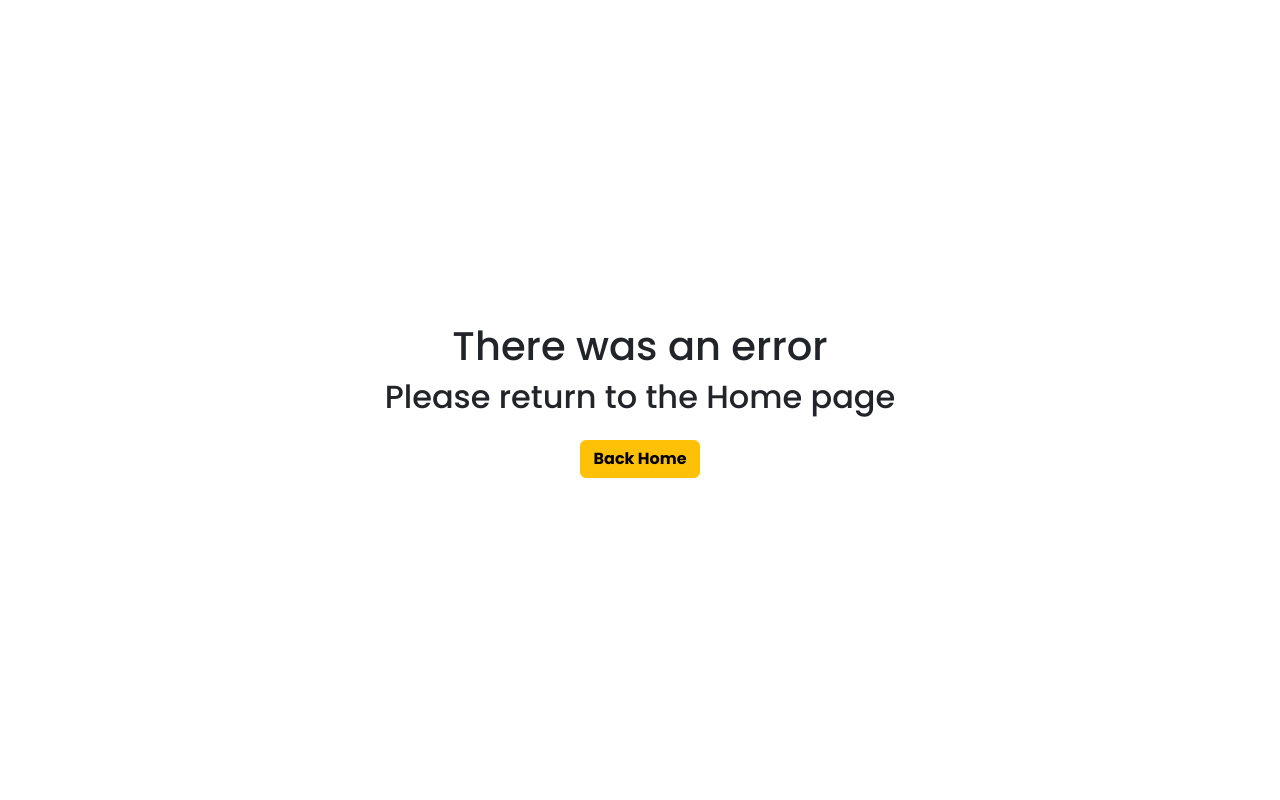
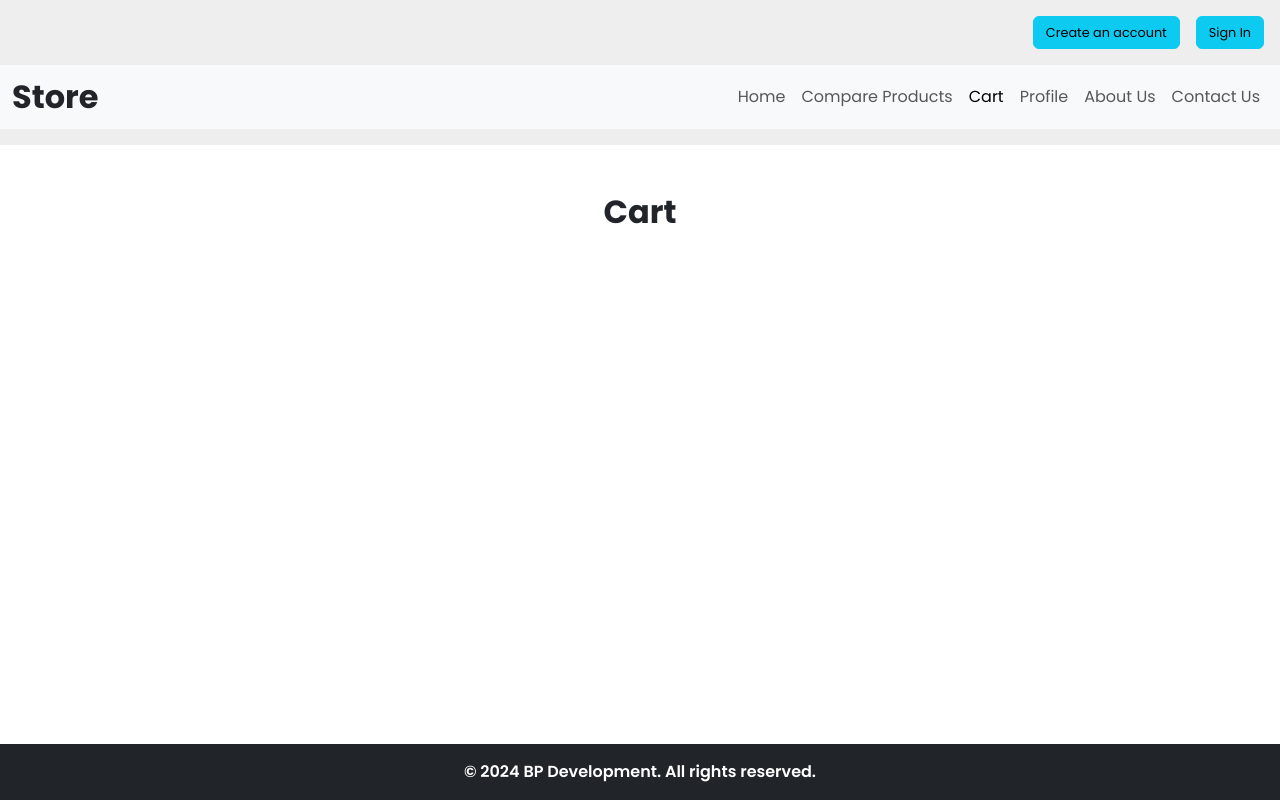
Before and after one commit to bojan-ski/react-products-store-dummy-json, a React (Vite) app: page /cart in a window 1280 px wide. Built offline with nearby package versions, Linux system fonts and the light colour scheme; no server answers.

Commit message:
start work on cart feature. Cart.jsx created

```diff
--- a/src/App.jsx
+++ b/src/App.jsx
@@ -15,6 +15,7 @@ import ErrorPage from "./pages/ErrorPage"
 // LOADERS
 import { loader as listOfProductsLoader } from "./pages/Dashboard"
 import { loader as selectedProductLoader } from "./pages/SelectedProduct"
+import Cart from "./pages/Cart"
 
 
 const router = createBrowserRouter([
@@ -51,6 +52,10 @@ const router = createBrowserRouter([
         loader: selectedProductLoader
       },
       {
+        path: 'cart',
+        element: <Cart />,
+      },
+      {
         path: 'profile',
         element: <Profile />,
       },
--- a/src/components/PageHeader.jsx
+++ b/src/components/PageHeader.jsx
@@ -1,10 +1,10 @@
 const PageHeader = ({ page }) => {
     return (
-        <div className="page-header my-4">
-            <h2 className="text-center">
+        <section className="page-header my-5">
+            <h2 className="fw-bold text-center">
                 {page}
             </h2>
-        </div>
+        </section>
     )
 }
 
--- a/src/context.jsx
+++ b/src/context.jsx
@@ -14,6 +14,9 @@ export const AppProvider = ({ children }) => {
     // compare products
     const [compareProductsList, setCompareProductsList] = useState([])
 
+    // cart
+    const [cartItems, setCartItems] = useState([])
+
     return <AppContext.Provider value={{
         availableProducts, // ProductsList, Pagination
         setAvailableProducts, // ProductsList, SearchFeature, FilterFeature
@@ -25,6 +28,8 @@ export const AppProvider = ({ children }) => {
         setCurrentPageNumber, // Pagination, SearchFeature, FilterFeature, SearchAndFilter
         compareProductsList, // ProductsListCard, CompareProducts
         setCompareProductsList, // ProductsListCard
+        cartItems,
+        setCartItems,
     }}>
         {children}
     </AppContext.Provider>
--- a/src/data/navigationLinks.js
+++ b/src/data/navigationLinks.js
@@ -1,6 +1,7 @@
 const navigationLinks = [
     {label: 'home', href: '/'},
     {label: 'compare products', href: '/compare'},
+    {label: 'cart', href: '/cart'},
     {label: 'profile', href: '/profile'},
     {label: 'about us', href: '/about'},
     {label: 'contact us', href: '/contact'}
--- /dev/null
+++ b/src/pages/Cart.jsx
@@ -0,0 +1,22 @@
+// context
+import { useGlobalContext } from "../context"
+// components
+import PageHeader from "../components/PageHeader"
+
+
+const Cart = () => {
+    const { cartItems } = useGlobalContext
+    console.log(cartItems);
+
+    return (
+        <div className="cart-page">
+            <PageHeader page='Cart' />
+
+            <div className="container">
+
+            </div>
+        </div>
+    )
+}
+
+export default Cart
--- a/src/pages/Profile.jsx
+++ b/src/pages/Profile.jsx
@@ -1,12 +1,12 @@
 import { useState, useEffect } from "react"
-import { useNavigate} from "react-router-dom"
+import { useNavigate } from "react-router-dom"
 // firebase/firestore funcs
 import { getAuth, onAuthStateChanged, signOut } from "firebase/auth"
+import PageHeader from "../components/PageHeader"
 
 const Profile = () => {
   const auth = getAuth()
-
-  console.log(auth.currentUser);
+  // console.log(auth.currentUser);
 
   const [userData, setUserData] = useState({
     userID: '',
@@ -58,6 +58,7 @@ const Profile = () => {
 
   return (
     <div className="profile-page text-center">
+      <PageHeader page="Profile" />
       {auth.currentUser ? (
         <div>
           <h1>{userData.userName}</h1>
--- a/src/pages/SelectedProduct.jsx
+++ b/src/pages/SelectedProduct.jsx
@@ -2,6 +2,7 @@ import { useLoaderData, Link } from "react-router-dom"
 // utils
 import fetchDataFromDB from "../utils/fetchDataFromDB"
 // components
+import PageHeader from "../components/PageHeader"
 import ImagesGalleryBox from "../components/selectedProductPage/ImagesGalleryBox"
 import ProductDataBox from "../components/selectedProductPage/ProductDataBox"
 import DescriptionBox from "../components/selectedProductPage/DescriptionBox"
@@ -28,13 +29,13 @@ const SelectedProduct = () => {
                     <Link to={urlBackPath ? '/compare' : '/'} className="btn btn-warning">
                         Back
                     </Link>
-                    <h2 className="fw-bold mb-0">
-                        {title}
-                    </h2>
+
                     <h5 className={`fw-bold mb-0 ${availabilityStatus == "In Stock" ? 'text-success' : 'text-danger'}`}>
                         {availabilityStatus}
                     </h5>
                 </section>
+
+                <PageHeader page={title} />
 
                 <section className="recipe-details-main">
                     <div className="row">
```
